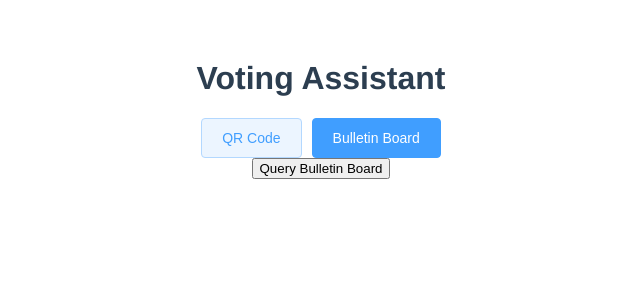
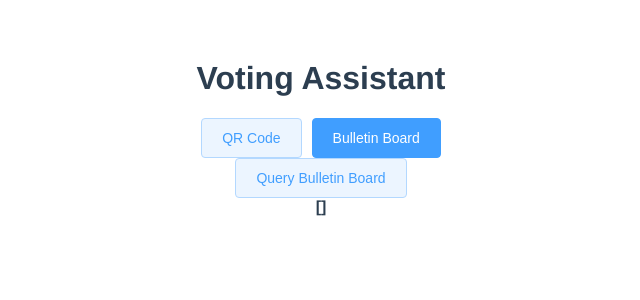
Before and after one commit to W11-Secure-Voting-Solutions/apollo-voting-assistant, a Vue app: page / in a window 1280 px wide. Both pictures are taken after a click on the button "Bulletin Board". Shown: the top 300 px of the page, without its empty margins (319-959 px from the left). Built offline with nearby package versions, Linux system fonts and the light colour scheme; the HTML template or start-up script is replaced by a standard one.

Commit message:
Add Bulletin Board content display

```diff
--- a/src/components/BBQueryingButton.vue
+++ b/src/components/BBQueryingButton.vue
@@ -1,14 +1,18 @@
 <template>
   <div>
-    <button @click="queryBulletinBoard">Query Bulletin Board</button>
+    <el-button type="primary" plain="" @click="queryBulletinBoard">Query Bulletin Board</el-button>
+    <BulletinBoard/>
   </div>
 </template>
 
 <script>
 import { get } from "../services/httpService.js";
 import store from "../store/store";
-
+import BulletinBoard from "./BulletinBoard"
 export default {
+  components: {
+    BulletinBoard
+  },
   methods: {
     async queryBulletinBoard() {
       console.log(`[Query Bulletin Board] Bulletin Board has been called!`);
--- /dev/null
+++ b/src/components/BulletinBoard.vue
@@ -0,0 +1,23 @@
+<template>
+    <div>
+        <b> {{ bulletinBoard }} </b>
+    </div>
+</template>
+
+<script>
+import store from "../store/store";
+
+export default {
+    name: "BulletinBoard",
+    computed: {
+        bulletinBoard() {
+            let contentBB = this.$store.getters.bulletinBoardContent;
+            if (contentBB === undefined || contentBB === "") {
+                contentBB = "No Bulletin Board Yet!";
+            }
+            return contentBB;
+        }
+    }
+
+}
+</script>
```
